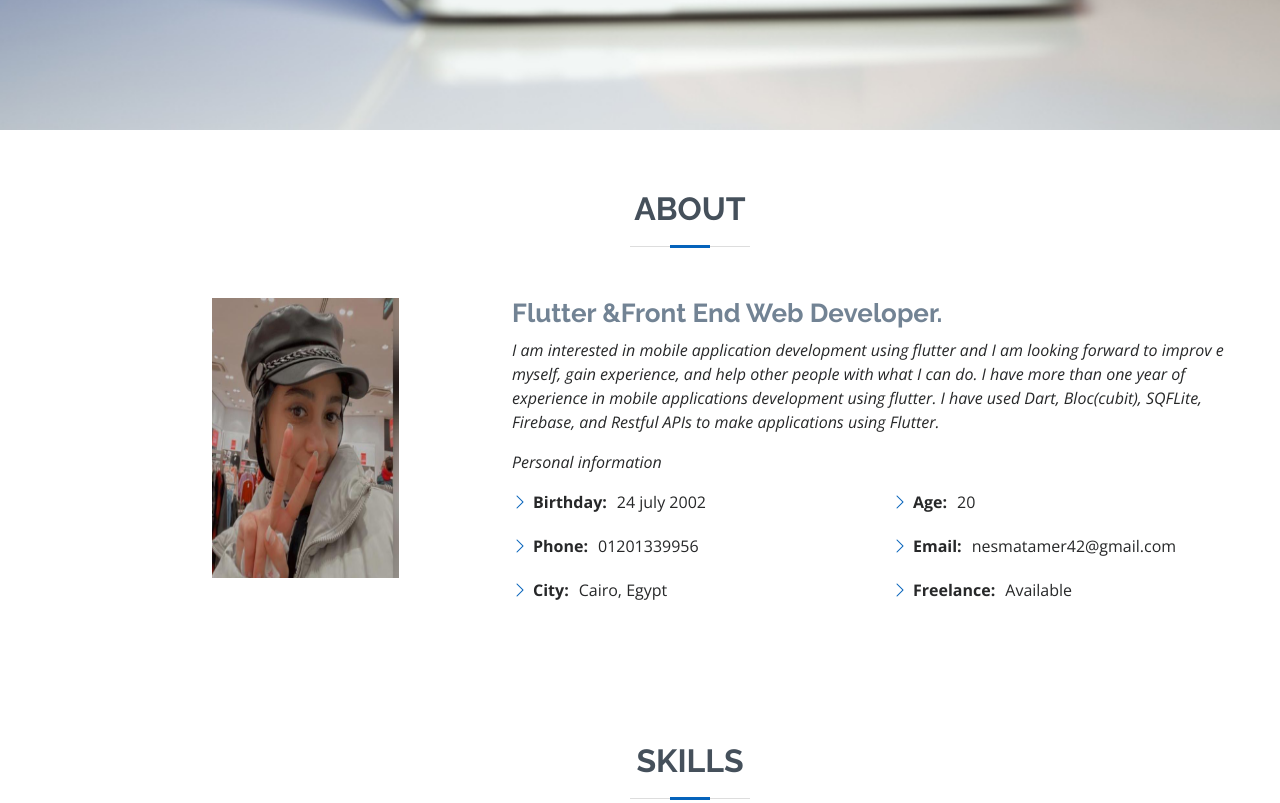
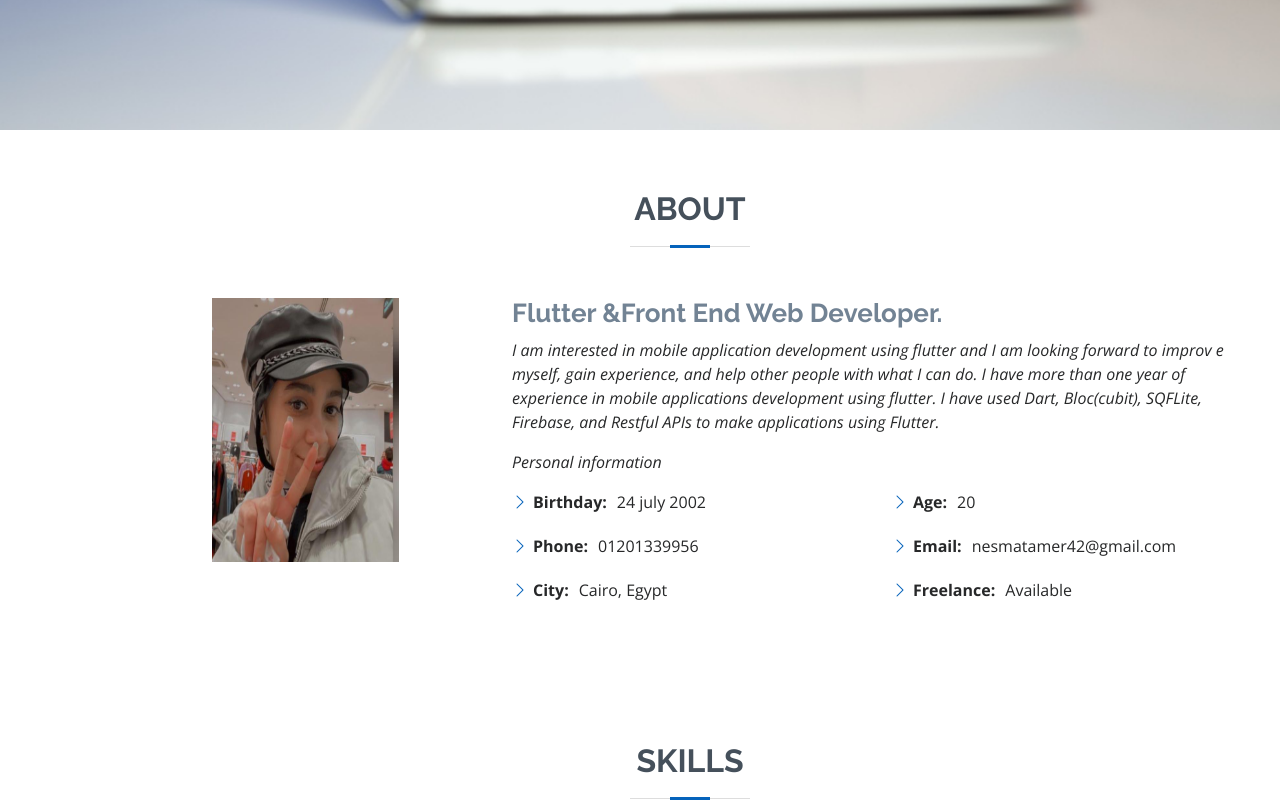
Before and after one commit to NesmaAlabyad/NesmaAlabyad.github.io, a plain HTML site: page index.html in a window 1280 px wide. Shown: the part 670-1473 px from the top of the page. Drawn offline with nearby package versions, Linux system fonts and the light colour scheme.

Commit message:
Update style.css

```diff
--- a/style.css
+++ b/style.css
@@ -1104,5 +1104,5 @@ img{
   width: 75%;
 
 padding-left: 80px;
-  height: 35vh;
+  height: 33vh;
 }
```
